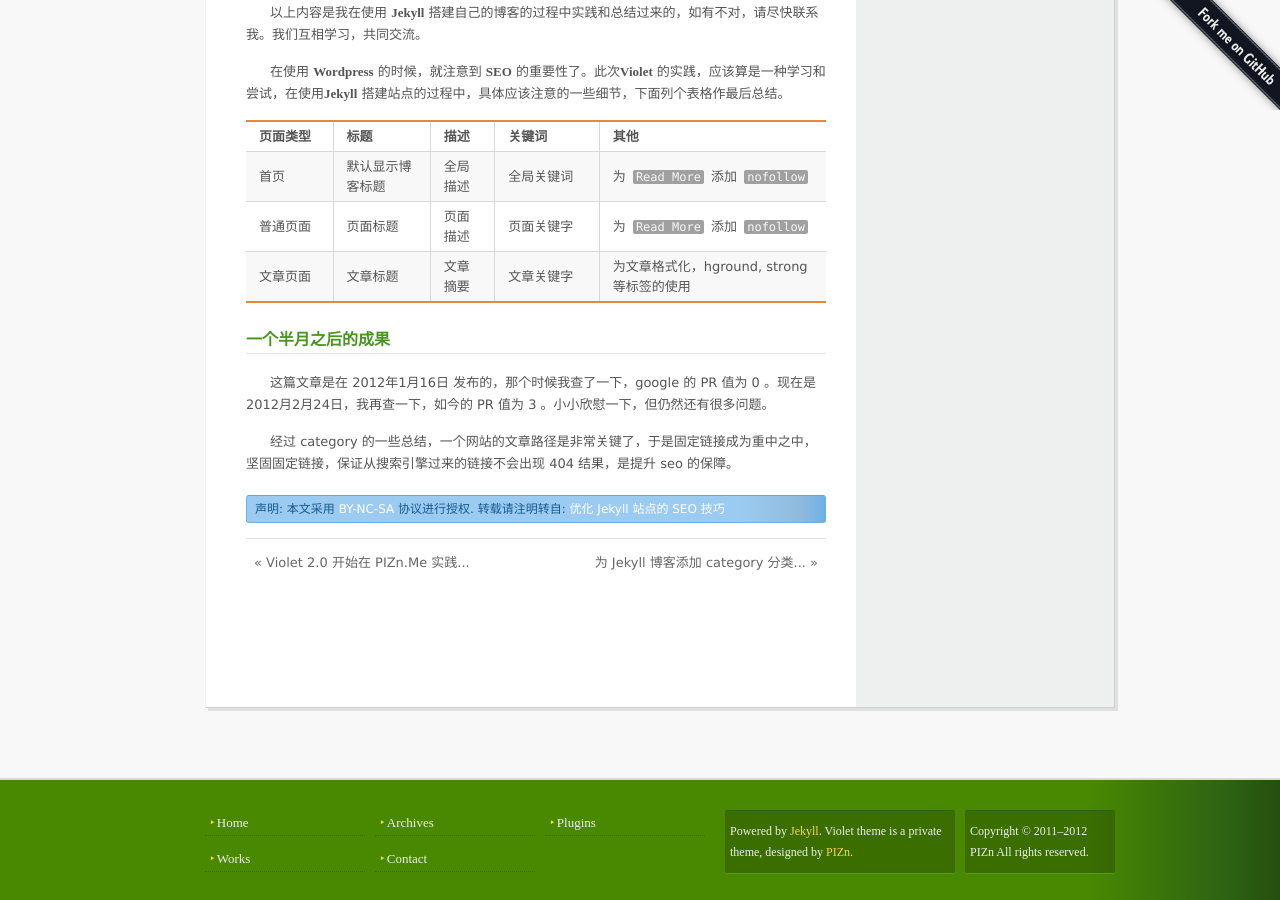
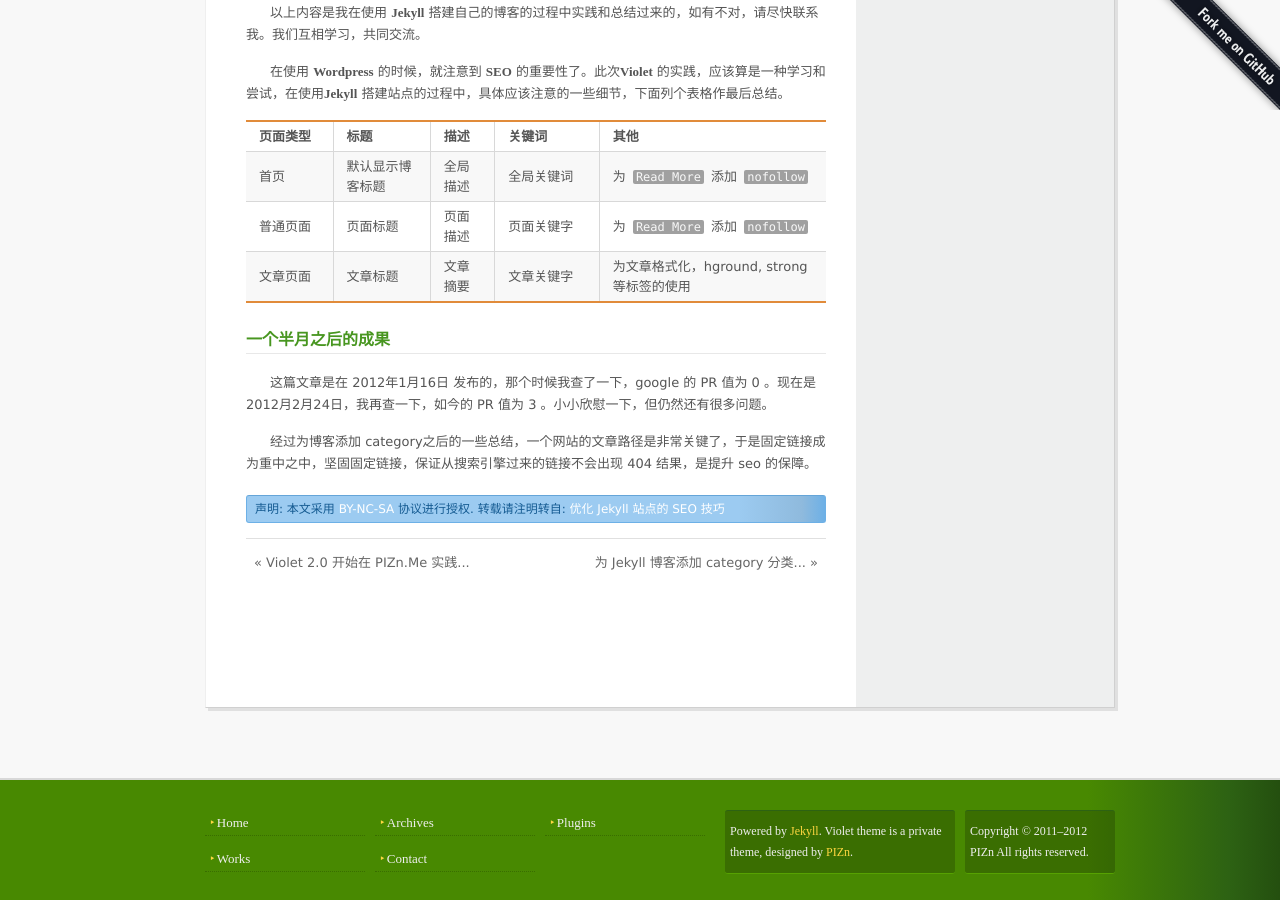
Before and after one commit to pizn/pizn.github.com, a Jekyll site: the page built from _posts/2012-01-16-the-seo-for-jekyll-blog.md, in a window 1280 px wide and 900 px high, scrolled down 1983 px. Built offline with Jekyll 4.4.1, drawn with Linux system fonts in a browser that asks for light colours; Markdown is read by kramdown in place of the engine named in the settings; comment, search, counter and statistics services are not loaded.

Commit message:
update post

```diff
--- a/_posts/2012-01-16-the-seo-for-jekyll-blog.md
+++ b/_posts/2012-01-16-the-seo-for-jekyll-blog.md
@@ -103,4 +103,4 @@ keywords: Jekyll, SEO, title, blog, site, google, violet, GitHub, 搜索引擎,
 
 这篇文章是在 2012年1月16日 发布的，那个时候我查了一下，google 的 PR 值为 0 。现在是 2012月2月24日，我再查一下，如今的 PR 值为 3 。小小欣慰一下，但仍然还有很多问题。
 
-经过 category 的一些总结，一个网站的文章路径是非常关键了，于是固定链接成为重中之中，坚固固定链接，保证从搜索引擎过来的链接不会出现 404 结果，是提升 seo 的保障。
+经过为博客添加 category之后的一些总结，一个网站的文章路径是非常关键了，于是固定链接成为重中之中，坚固固定链接，保证从搜索引擎过来的链接不会出现 404 结果，是提升 seo 的保障。
```
